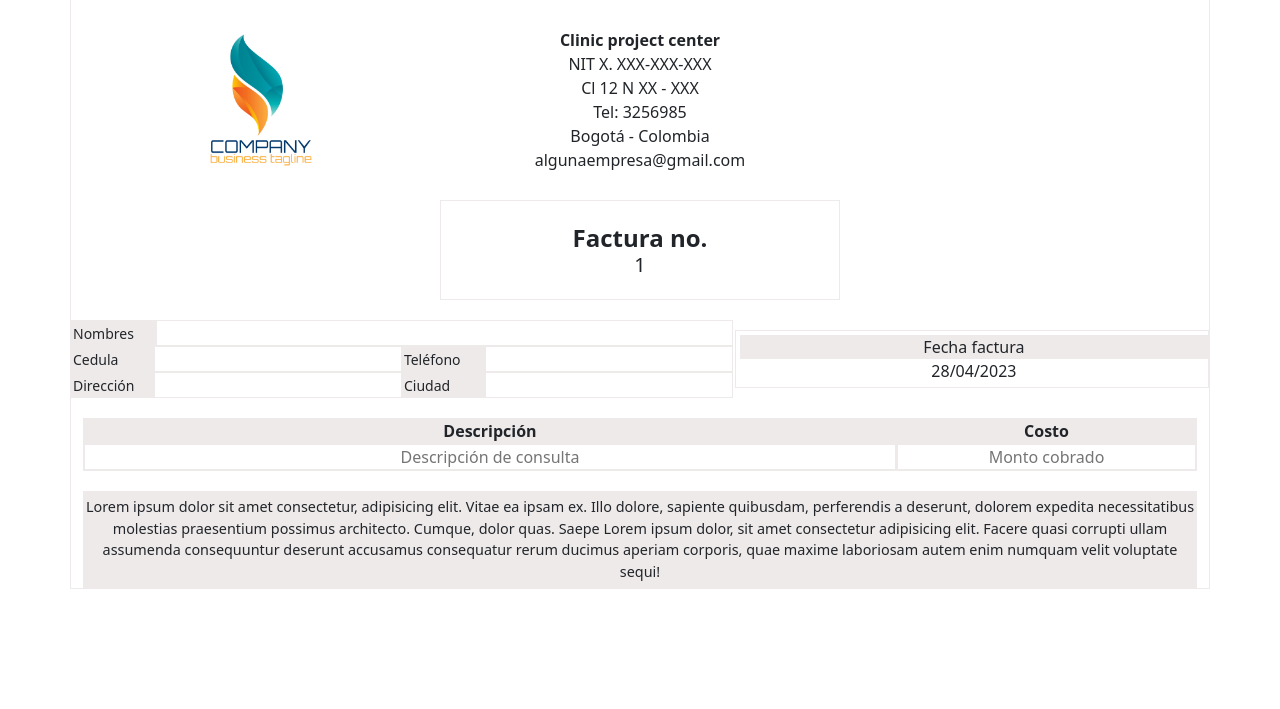
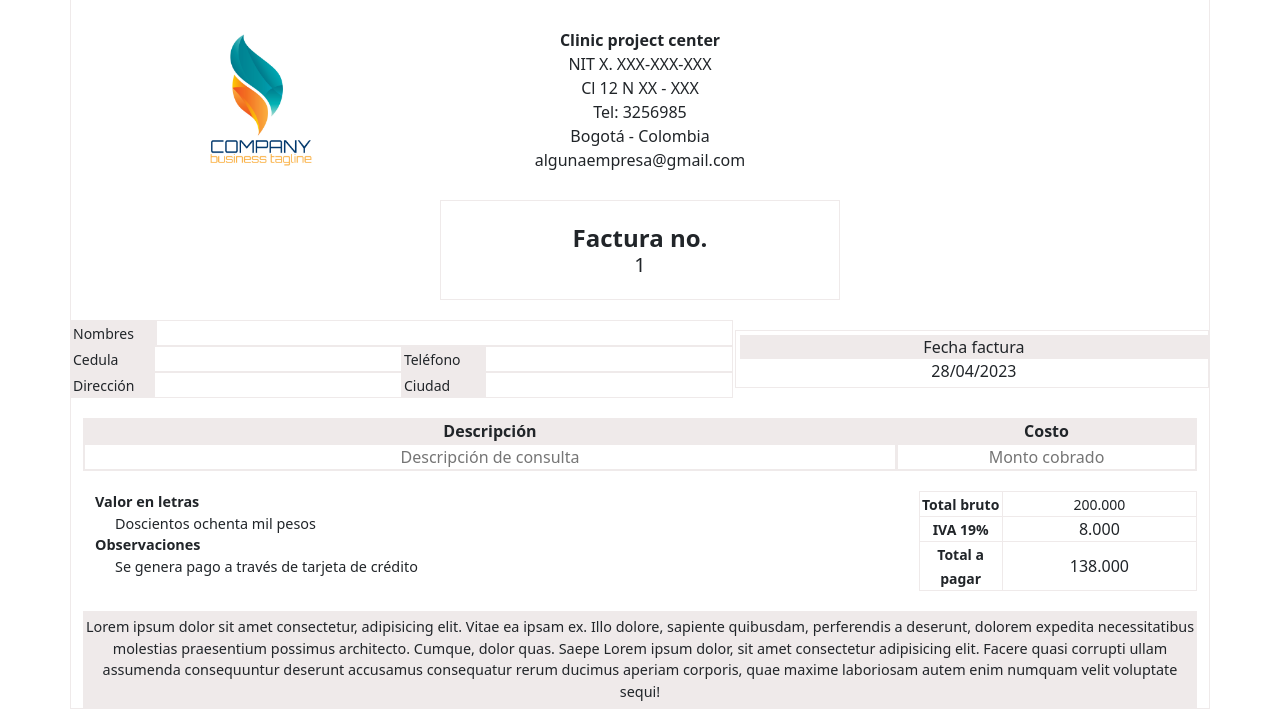
Before and after one commit to alejandropmz/clinic-project, a Flask app: page /crear_factura in a window 1280 px wide. Shown: the part 348-1057 px from the top of the page. Before the commit the page ends 937 px from the top, so only its background shows below. Run offline with Flask 3, Linux system fonts and the light colour scheme; some libraries are stand-ins or nearby versions.

Commit message:
amount resumen

```diff
--- a/app/static/css/bills.css
+++ b/app/static/css/bills.css
@@ -108,6 +108,42 @@
   outline: none;
 }
 
+#total-amount {
+margin: 20px 0;
+}
+
+#total-amount div p {
+  margin: 0;
+  font-size: 0.9rem;
+}
+
+#total-amount div #margin {
+  margin-left: 20px;
+}
+
+
+#number-amount {
+  padding: 0;
+}
+
+#number-amount table {
+  width: 100%;
+  text-align: center;
+}
+
+#number-amount * {
+  width: 100%;
+}
+
+#price-table tr,
+#price-table td {
+  border: solid 1px var(--light-gray);
+}
+
+#price-table tr th {
+  width: 30%;
+}
+
 
 #bill-footer {
   /* eliminar luego */
--- a/app/templates/create-bill.html
+++ b/app/templates/create-bill.html
@@ -103,11 +103,44 @@
           <th id="price">Costo</th>
         </tr>
         <tr id="description-inputs">
-          <td><input type="text" placeholder="Descripción de consulta"></td>
-          <td><input type="text" placeholder="Monto cobrado"></td>
+          <td><input type="text" placeholder="Descripción de consulta" /></td>
+          <td><input type="text" placeholder="Monto cobrado" /></td>
         </tr>
       </table>
     </form>
+  </div>
+
+  <!-- mount in lyric and number -->
+
+  <div class="row" id="total-amount">
+    <!-- in lyrics -->
+    <div class="col-sm-12 col-md-9" id="lyric-amount">
+      <div id="lyric">
+        <p><strong>Valor en letras</strong></p>
+        <p id="margin">Doscientos ochenta mil pesos</p>
+      </div>
+      <div id="observations">
+        <p><strong>Observaciones</strong></p>
+        <p id="margin">Se genera pago a través de tarjeta de crédito</p>
+      </div>
+    </div>
+    <!-- in numbers -->
+    <div class="col-sm-12 col-md-3" id="number-amount">
+      <table id="price-table">
+        <tr>
+          <th><small>Total bruto</small></th>
+          <td><small>200.000</small></td>
+        </tr>
+        <tr>
+          <th><small>IVA 19%</small></th>
+          <td>8.000</td>
+        </tr>
+        <tr>
+          <th><small>Total a pagar</small></th>
+          <td>138.000</td>
+        </tr>
+      </table>
+    </div>
   </div>
 
   <!-- footer -->
```
